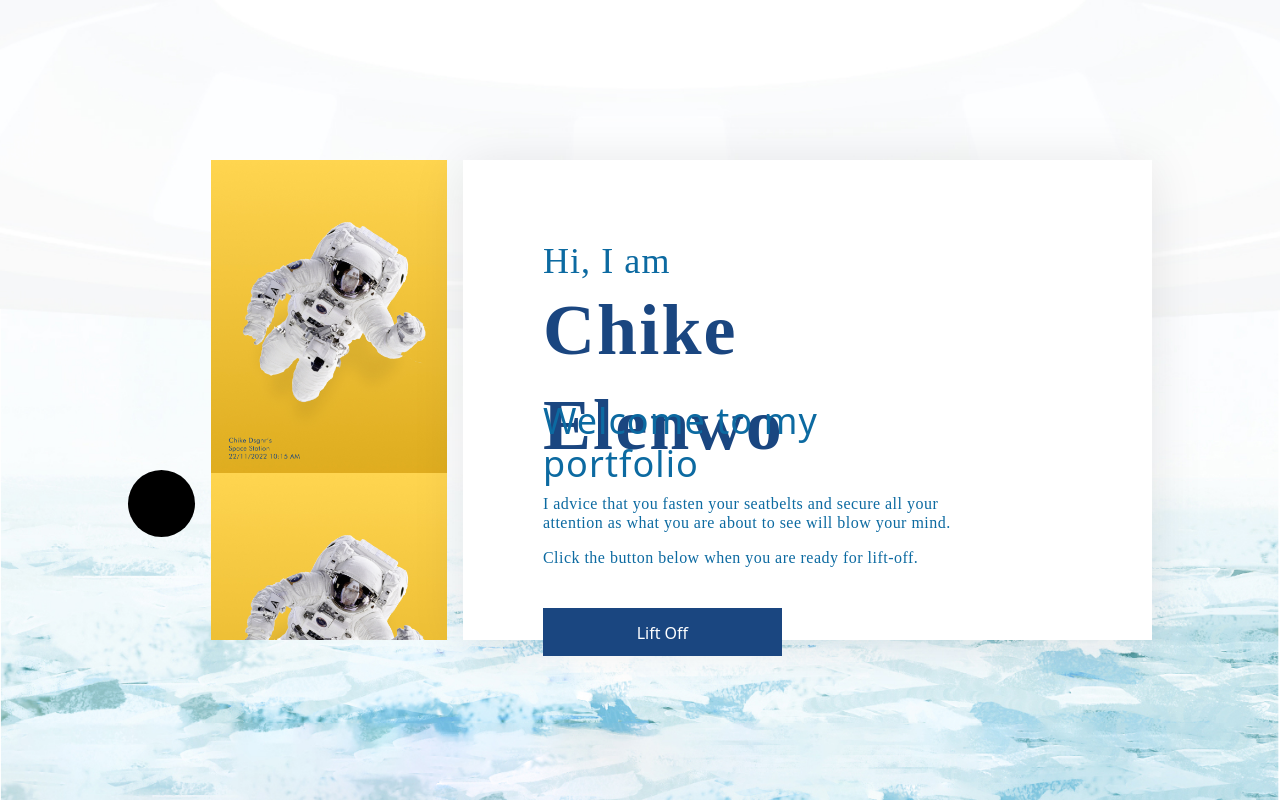
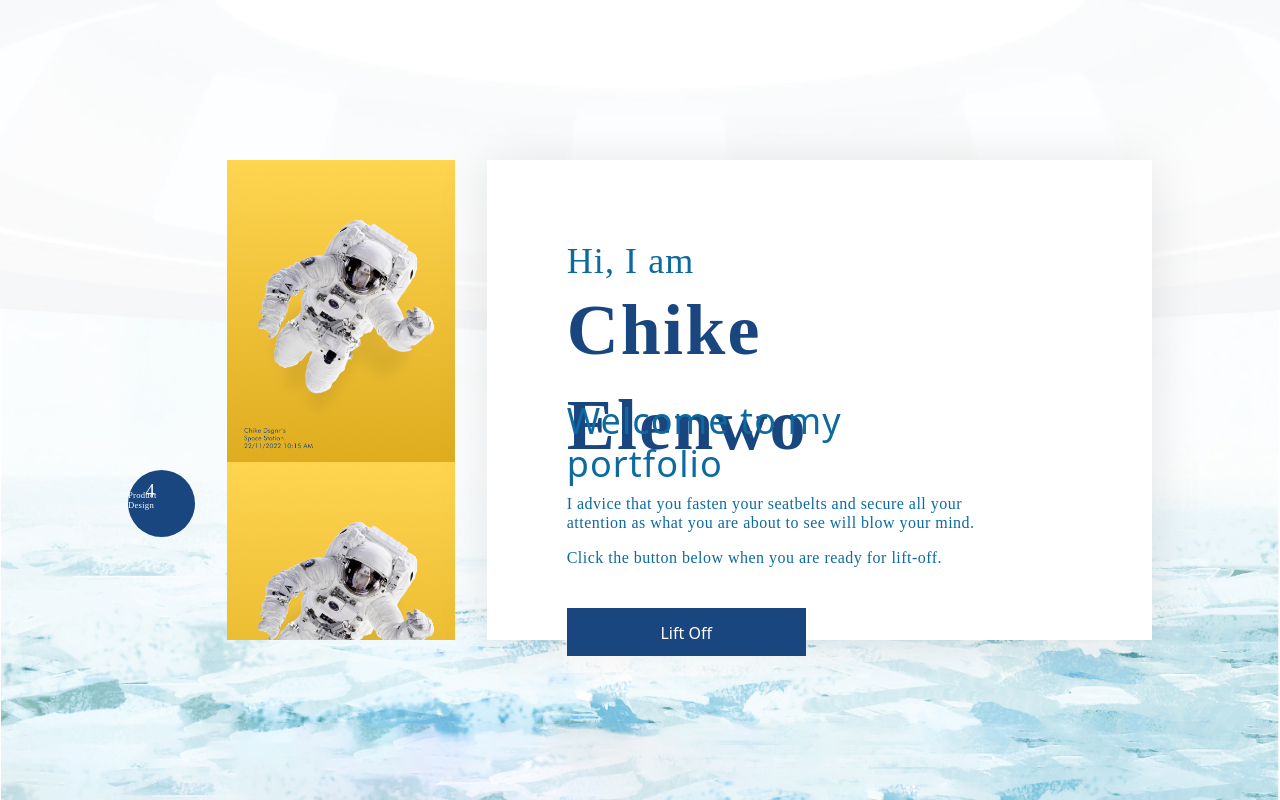
Before and after one commit to genbigbadsmoke/chikesPortfolio, a Next.js app: page / in a window 1280 px wide. Built offline with nearby package versions, Linux system fonts and the light colour scheme.

Commit message:
new update

```diff
--- a/pages/index.js
+++ b/pages/index.js
@@ -13,9 +13,16 @@ export default function Home() {
 
       <main className='relative w-screen'>
         <div className='container w-screen h-screen bg-bgImage bg-100% bg-no-repeat flex items-center justify-around'>
-          <div className='innerContainer w-4/5 h-3/5 flex justify-between space-x-4'>
+          <div className='innerContainer w-4/5 h-3/5 flex justify-between space-x-8'>
             <div className='sideDesc relative '>
-              <div className=' relative w-[66.9px] h-[66.9px] -bottom-[64.6%] rounded-[37px] bg-black'></div>
+              <div className=' relative w-[66.9px] h-[66.9px] -bottom-[64.6%] rounded-[37px] bg-[#1A4680]'>
+                <div className=' relative  left-4 top-2'>
+                  <p className='w-[12.95px] h-[20.21px] font-[500] text-center text-[18.65px] text-[#fff] font-futura tracking-[0.03em] leading-[25px]'>4</p>
+                </div>
+                <div className=' relative w-[28px] h-[20px]'>
+                  <p className='font-[400] text-[8.65px] text-[#fff] font-futura tracking-[0.03em] leading-[10px]'>Product Design</p>
+                </div>
+              </div>
             </div>
             <div className='frameL w-1/4 h-full bg-spaceMan bg-contain'></div>
             <div className='frameR w-3/4 flex-col bg-white shadow-[0_4px_50px_rgba(0,0,0,0.1)]'>
```
